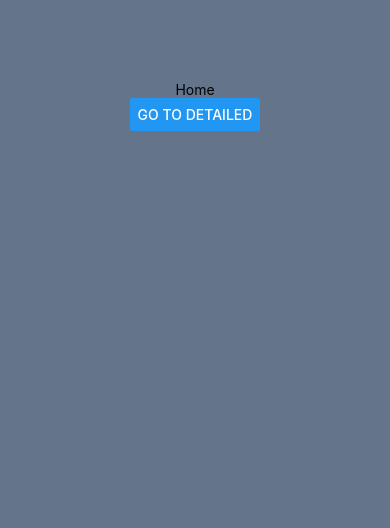
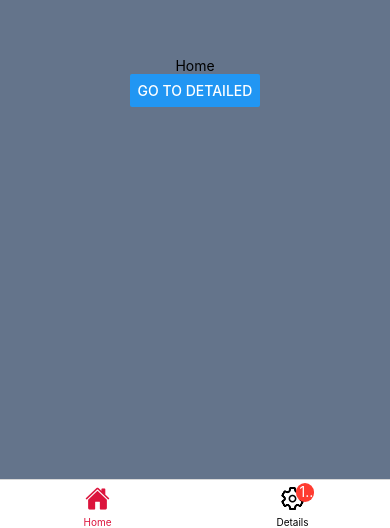
Before and after one commit to Abdulxoliq-1030/react-native-movie-app, a React Native app: screen / in a window 390 px wide. Shown: the part 316-844 px from the top of the page. Built offline with nearby package versions, Linux system fonts and the light colour scheme.

Commit message:
tab bar navigation

```diff
--- a/App.js
+++ b/App.js
@@ -1,7 +1,7 @@
 import AppNavigation from "./src/navigations/app.navigation";
-import Home from "./src/screens/home";
+import TabNavigation from "./src/navigations/tab.navigation";
 import "./src/styles/global.css";
 
 export default function App() {
-  return <AppNavigation />;
+  return <TabNavigation />;
 }
--- a/package.json
+++ b/package.json
@@ -9,6 +9,7 @@
     "web": "expo start --web"
   },
   "dependencies": {
+    "@react-navigation/bottom-tabs": "^6.5.9",
     "@react-navigation/native": "^6.1.8",
     "@react-navigation/native-stack": "^6.9.14",
     "expo": "^49.0.0",
@@ -17,7 +18,8 @@
     "react": "18.2.0",
     "react-native": "0.72.4",
     "react-native-safe-area-context": "4.6.3",
-    "react-native-screens": "~3.22.0"
+    "react-native-screens": "~3.22.0",
+    "react-native-vector-icons": "^10.0.0"
   },
   "devDependencies": {
     "@babel/core": "^7.20.0",
--- /dev/null
+++ b/src/navigations/tab.navigation.js
@@ -0,0 +1,43 @@
+import { createBottomTabNavigator } from "@react-navigation/bottom-tabs";
+import { NavigationContainer } from "@react-navigation/native";
+import React from "react";
+import Ionicons from "react-native-vector-icons/Ionicons";
+import Detailed from "../screens/detailed";
+import Home from "../screens/home";
+
+const Tab = createBottomTabNavigator();
+
+export default function TabNavigation() {
+  return (
+    <NavigationContainer>
+      <Tab.Navigator
+        screenOptions={({ route }) => ({
+          tabBarIcon: ({ focused, color, size }) => {
+            let iconName;
+
+            if (route.name === "Home") {
+              iconName = focused ? "home" : "home-outline";
+            } else if (route.name === "Details") {
+              iconName = focused ? "settings" : "settings-outline";
+            }
+
+            return <Ionicons name={iconName} size={size} color={color} />;
+          },
+          tabBarActiveTintColor: "crimson",
+          tabBarInactiveTintColor: "black",
+        })}
+      >
+        <Tab.Screen
+          name="Home"
+          component={Home}
+          options={{ headerShown: false }}
+        />
+        <Tab.Screen
+          name="Details"
+          component={Detailed}
+          options={{ headerShown: false, tabBarBadge: 10 }}
+        />
+      </Tab.Navigator>
+    </NavigationContainer>
+  );
+}
```
Also changed, not shown: 1 other file (tests, documents, lock files or other folders).
